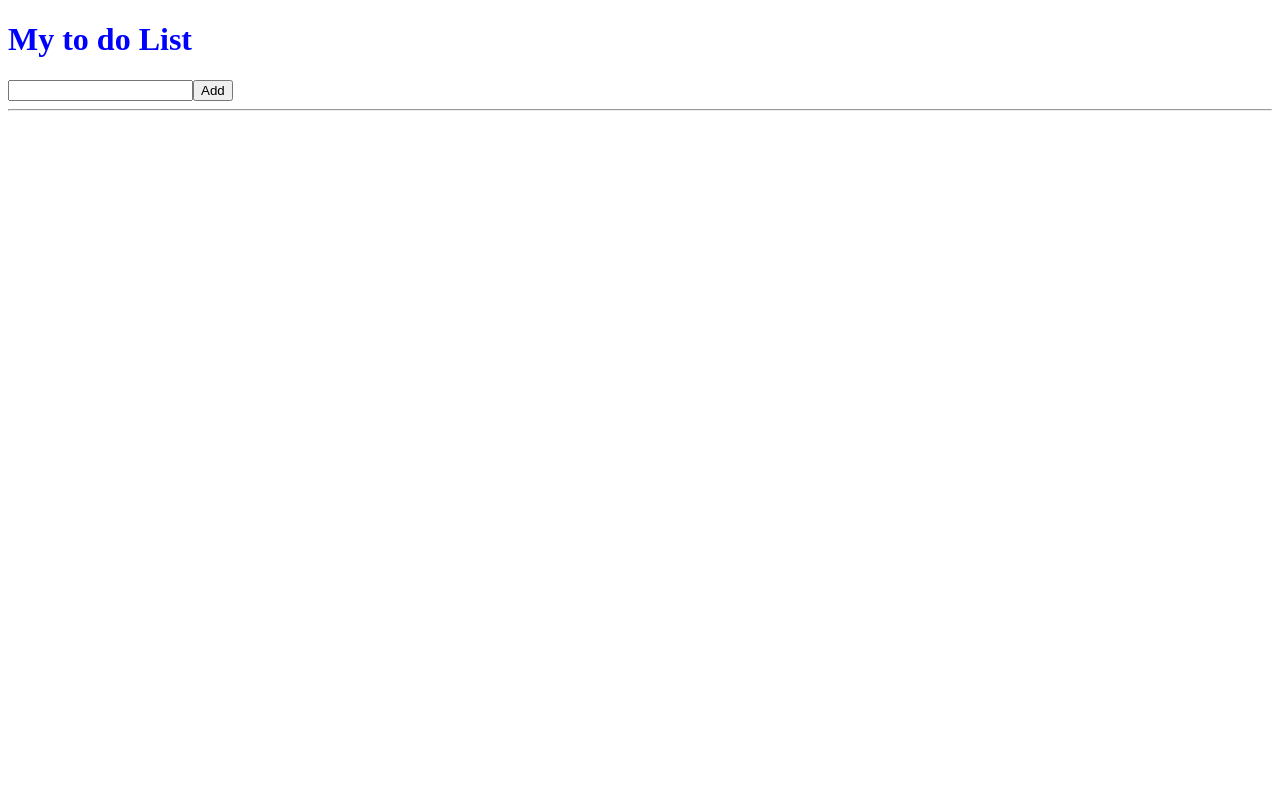
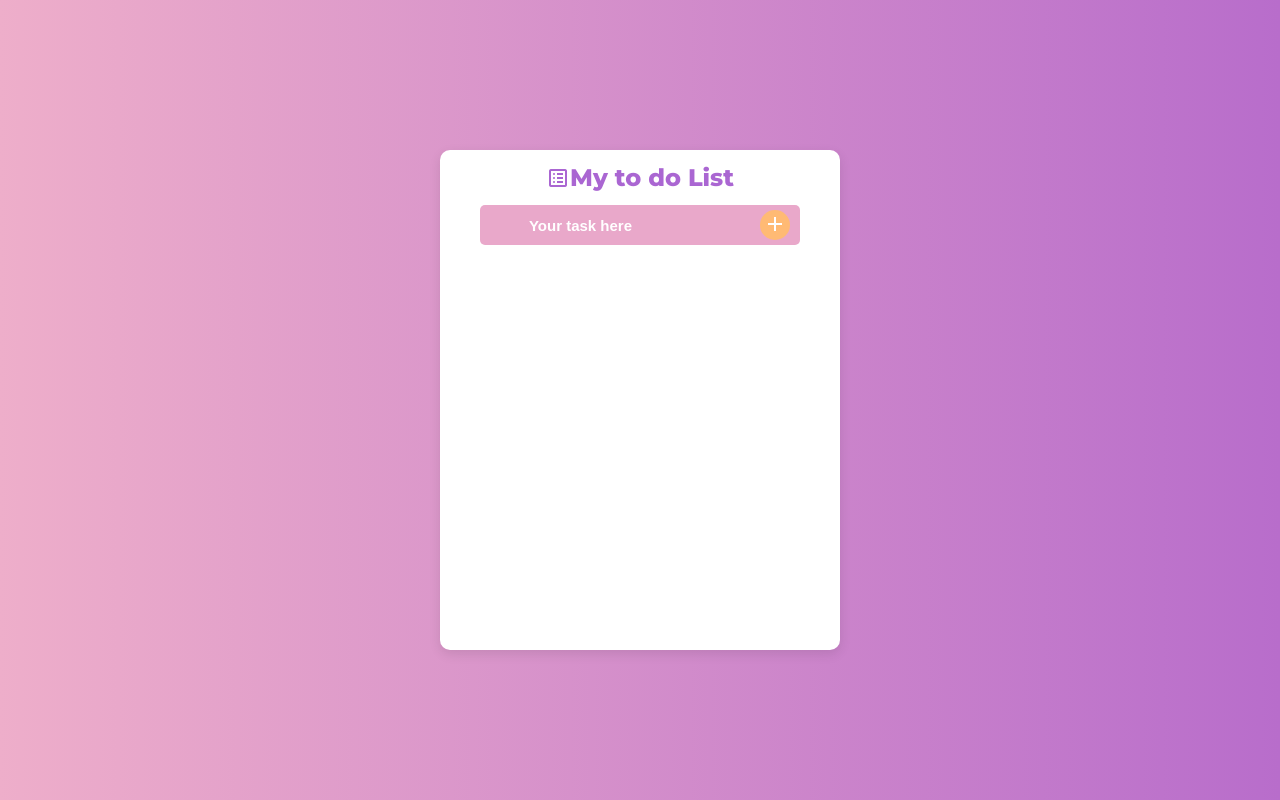
Before and after one commit to ciisiq/studying-to-do-js, a plain HTML site: page index.html in a window 1280 px wide. Drawn offline with nearby package versions, Linux system fonts and the light colour scheme.

Commit message:
adding some css

```diff
--- a/index.html
+++ b/index.html
@@ -6,16 +6,53 @@
     <meta name="viewport" content="width=device-width, initial-scale=1.0" />
     <title>To do list</title>
     <link rel="stylesheet" href="styles.css" />
+
+    <!-- ICONS -->
+
+    <link
+      rel="stylesheet"
+      href="https://fonts.googleapis.com/css2?family=Material+Symbols+Outlined:opsz,wght,FILL,GRAD@20..48,100..700,0..1,-50..200"
+    />
+    <link
+      rel="stylesheet"
+      href="https://fonts.googleapis.com/css2?family=Material+Symbols+Outlined:opsz,wght,FILL,GRAD@20..48,100..700,0..1,-50..200"
+    />
   </head>
   <body>
-    <h1>My to do List</h1>
-    <!-- we'll be able to enter text and it has a button that we'll be able to click. -->
-    <input id="task" /><button id="add">Add</button>
-    <!-- We are going to display the current list in that element. -->
-    <!-- HR just a Line -->
-    <hr />
-    <div id="todos"></div>
+    <main>
+      <section class="todo-block">
+        <div class="list-card">
+          <div class="title-container">
+            <span class="material-symbols-outlined"> list_alt </span>
+            <h1>My to do List</h1>
+          </div>
+          <!-- we'll be able to enter text and it has a button that we'll be able to click. -->
+          <div class="add-task">
+            <input id="task" placeholder="Your task here" /><button
+              class="add-btn"
+              id="add"
+            >
+              <span class="material-symbols-outlined"> add </span>
+            </button>
+          </div>
+          <!-- We are going to display the current list in that element. -->
+
+          <div id="todos"></div>
+        </div>
+      </section>
+    </main>
 
     <script src="todo.js"></script>
+    <script>
+      function rangeOfNumbers(startNum, endNum) {
+        if (endNum < startNum) {
+          return [];
+        } else {
+          const numb = rangeOfNumbers(startNum, endNum - 1);
+          numb.push(endNum);
+          return numb;
+        }
+      }
+    </script>
   </body>
 </html>
--- a/styles.css
+++ b/styles.css
@@ -1,3 +1,150 @@
+@import url("https://fonts.googleapis.com/css2?family=Montserrat:wght@200;300;400;500;600;700;800&display=swap");
+
+* {
+  padding: 0;
+  margin: 0;
+  border: none;
+}
+
+body {
+  width: 100vw;
+  height: 100vh;
+  background: rgb(238, 174, 202);
+  background: linear-gradient(
+    90deg,
+    rgba(238, 174, 202, 1) 0%,
+    rgba(184, 109, 203, 1) 100%
+  );
+  display: flex;
+  align-items: center;
+  justify-content: center;
+  font-family: "Montserrat", sans-serif;
+}
+
+.todo-block {
+  width: 100%;
+  height: 100%;
+  display: flex;
+  justify-content: center;
+  align-items: center;
+}
+
+.list-card {
+  background-color: white;
+  width: 400px;
+  height: 500px;
+  max-width: 500px;
+  border-radius: 10px;
+  box-shadow: rgba(0, 0, 0, 0.1) 0px 4px 12px;
+  display: flex;
+  flex-direction: column;
+  align-items: center;
+}
+
+.title-container {
+  display: flex;
+  align-items: center;
+  justify-content: center;
+  height: 70px;
+  color: #aa66d2;
+}
+
+.add-task {
+  display: flex;
+  height: 50px;
+  width: 80%;
+  align-items: center;
+  background-color: #e9a8ca;
+  border-radius: 5px;
+  justify-content: space-between;
+}
+
+input::placeholder {
+  color: white;
+}
+
 h1 {
-  color: blue;
+  font-weight: 800;
 }
+
+.add-btn {
+  margin-right: 10px;
+}
+
+input {
+  align-items: center;
+  background-color: transparent;
+  color: white;
+  font-weight: 600;
+  font-size: 15px;
+  text-align: center;
+  height: 100%;
+}
+
+input:active {
+  border: none;
+}
+
+button {
+  border-radius: 100%;
+  height: 30px;
+  width: 30px;
+  background-color: #ffba74;
+  color: white;
+  font-weight: 600;
+  cursor: pointer;
+}
+
+button:hover {
+  background-color: #fdcce6;
+}
+
+#todos {
+  margin-top: 10px;
+  width: 80%;
+  height: 100%;
+}
+
+.container {
+  display: flex;
+  align-items: center;
+  width: 100%;
+  background-color: #fdcce6;
+  margin-bottom: 10px;
+  border-radius: 5px;
+  height: 50px;
+}
+
+.list {
+  display: flex;
+  width: 70%;
+  height: 100%;
+}
+
+.btn {
+  display: flex;
+  align-items: center;
+  justify-content: flex-end;
+  margin-right: 10px;
+  width: 30%;
+  height: 100%;
+}
+
+ul {
+  text-decoration: none;
+}
+
+li {
+  display: flex;
+  align-items: center;
+  color: white;
+  padding-left: 10px;
+}
+
+.remove {
+  background-color: rgb(247, 149, 158);
+}
+
+.remove:hover {
+  background-color: #e9a8ca;
+}
--- a/todo.js
+++ b/todo.js
@@ -11,13 +11,10 @@ function getTodos() {
 // --add-- will take the text from the input box and save it in our "database" (Localstorage).
 function add() {
   let task = document.getElementById("task").value;
-
   let todos = getTodos();
   todos.push(task);
   localStorage.setItem("todo", JSON.stringify(todos));
-
   show();
-
   return false;
 }
 
@@ -27,9 +24,7 @@ function remove() {
   let todos = getTodos();
   todos.splice(id, 1);
   localStorage.setItem("todo", JSON.stringify(todos));
-
   show();
-
   return false;
 }
 
@@ -40,11 +35,16 @@ function show() {
 
   for (let i = 0; i < todos.length; i++) {
     html +=
+      "<div class='container'>" +
+      "<div class='list'>" +
       "<li>" +
       todos[i] +
+      "</div>" +
+      "<div class='btn'>" +
       '<button class="remove" id="' +
       i +
-      '">x</button></li>';
+      '">x</button></div></li>' +
+      "</div>";
   }
 
   html += "</ul>";
```
